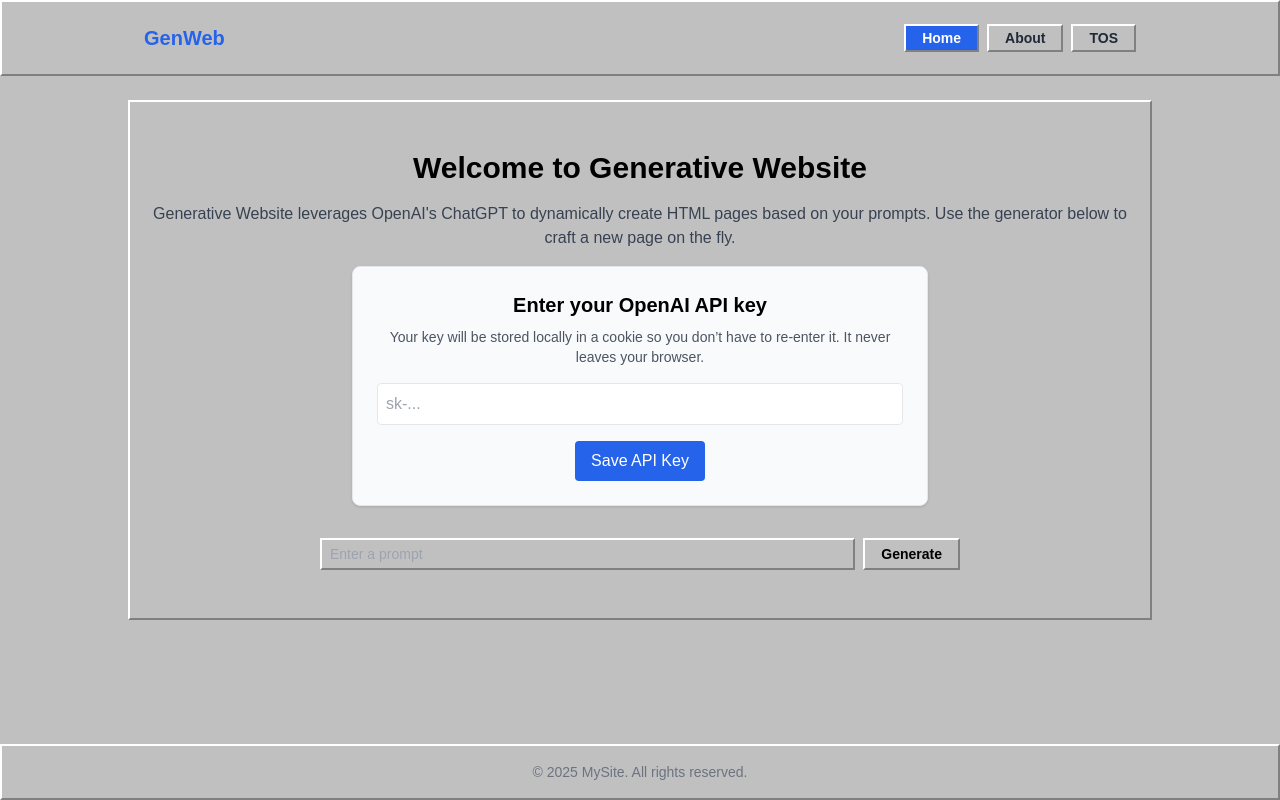
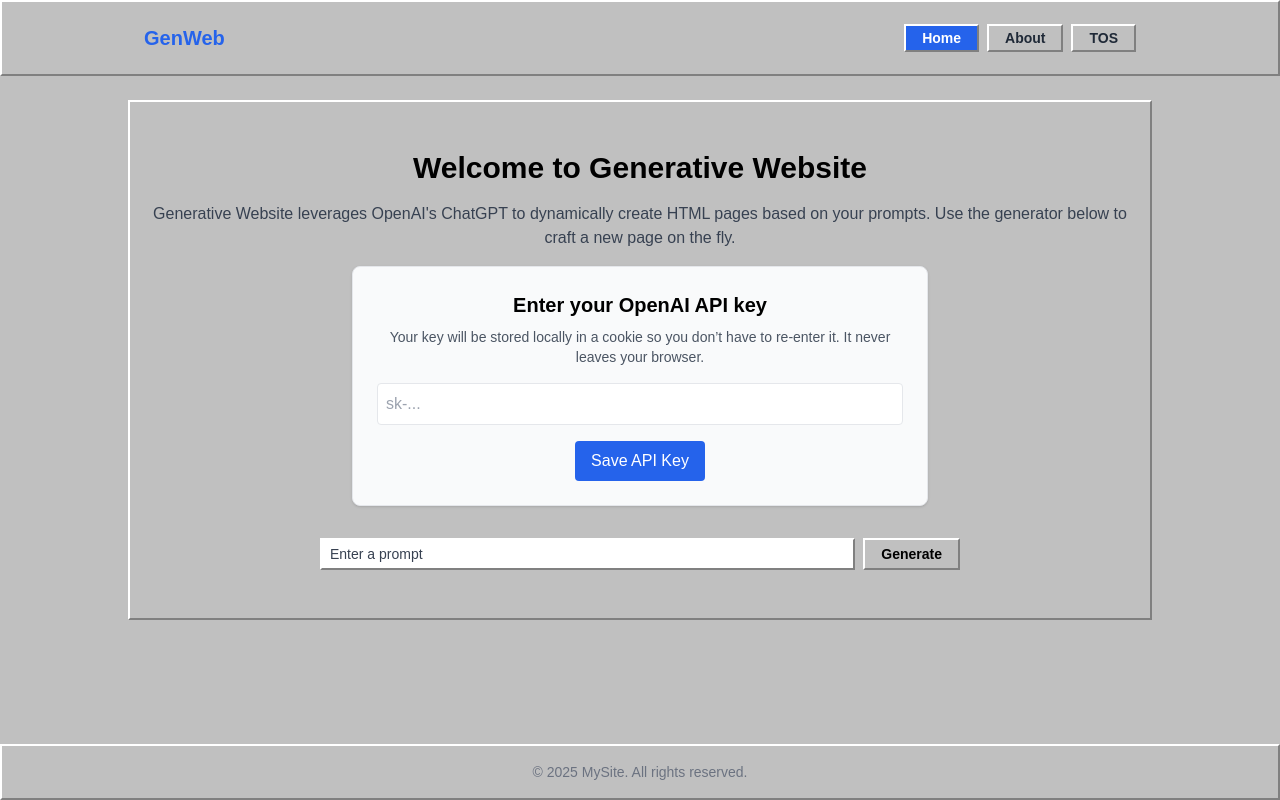
Before and after one commit to louispaulet/generative_website, a React (Vite) app in the folder generative_website_react/: page / in a window 1280 px wide. Built offline with nearby package versions, Linux system fonts and the light colour scheme.

Commit message:
make text more visible in the prompt

```diff
--- a/generative_website_react/src/components/PageGenerator.jsx
+++ b/generative_website_react/src/components/PageGenerator.jsx
@@ -64,7 +64,7 @@ const handleGenerate = async () => {
       <div className="win95-toolbar">
         <input
           type="text"
-          className="win95-input"
+          className="win95-input bg-white text-black placeholder-gray-700"
 placeholder="Enter a prompt"
           disabled={loading}
           value={prompt}
```
